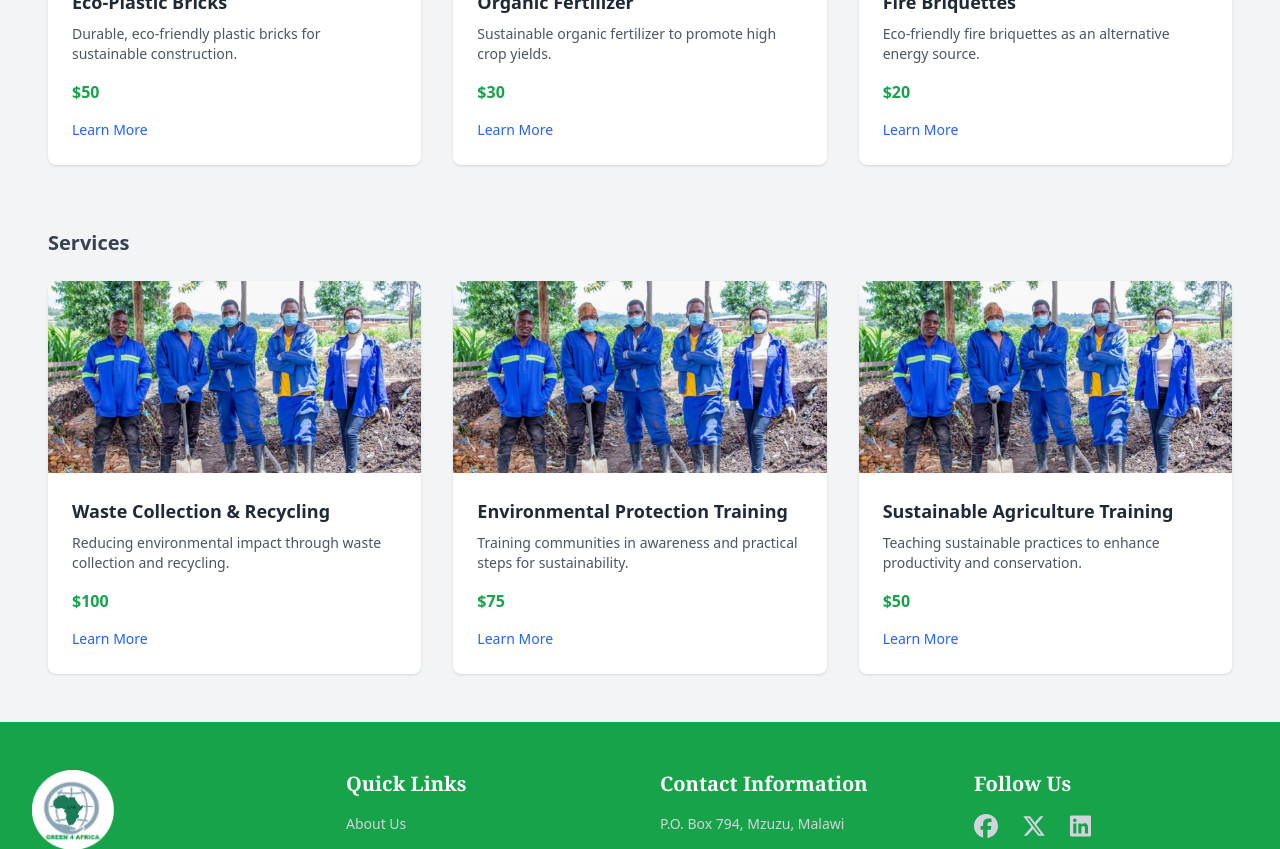
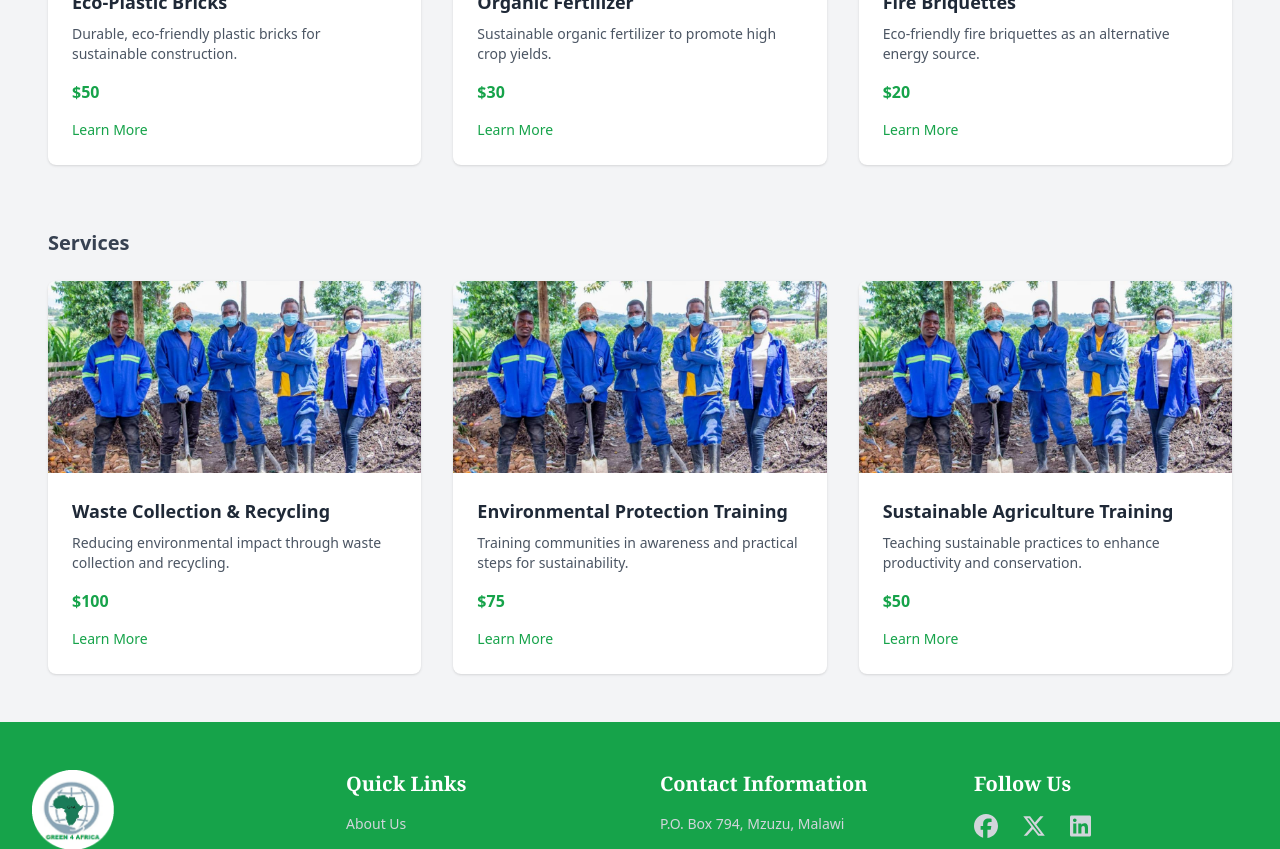
Before and after one commit to Vitumbikoh/Green-4-Africa, a React (Create React App) app: page /products in a window 1280 px wide. Shown: the part 720-1569 px from the top of the page. Built offline with nearby package versions, Linux system fonts and the light colour scheme.

Commit message:
Updated header

```diff
--- a/src/components/Header.jsx
+++ b/src/components/Header.jsx
@@ -46,7 +46,7 @@ const Header = () => {
             alt="Green 4 Africa"
             className="h-6 md:h-8 lg:h-10"
           />
-          <span className="text-base sm:text-md md:text-lg lg:text-2xl font-serif font-bold text-white">Green 4 Africa</span>
+          <span className="text-md sm:text-md md:text-lg lg:text-2xl font-serif font-bold text-white">Green 4 Africa</span>
         </Link>
 
         {/* Mobile Menu Toggle */}
--- a/src/pages/About.jsx
+++ b/src/pages/About.jsx
@@ -18,7 +18,7 @@ const About = () => {
         style={{ backgroundImage: "url('/matthews.jpg')" }}
       >
         <div className="absolute inset-0 bg-black bg-opacity-50 flex justify-center items-center">
-          <h2 className="text-4xl font-serif text-white font-bold">
+          <h2 className="text-4xl font-serif text-white font-bold px-10">
             About Green for Africa
           </h2>
         </div>
--- a/src/pages/Products.jsx
+++ b/src/pages/Products.jsx
@@ -108,12 +108,12 @@ const Products = () => {
                   <p className="text-gray-600 text-sm mt-2">
                     {product.description}
                   </p>
-                  <div className="text-green-600 font-semibold mt-4">
+                  <div className="text-g4AGreen font-semibold mt-4">
                     {product.price}
                   </div>
                   <a
                     href={product.link}
-                    className="inline-block mt-4 text-sm text-blue-600 hover:underline"
+                    className="inline-block mt-4 text-sm text-g4AGreen hover:underline"
                   >
                     Learn More
                   </a>
@@ -148,7 +148,7 @@ const Products = () => {
                   </div>
                   <a
                     href={service.link}
-                    className="inline-block mt-4 text-sm text-blue-600 hover:underline"
+                    className="inline-block mt-4 text-sm text-g4AGreen hover:underline"
                   >
                     Learn More
                   </a>
```
